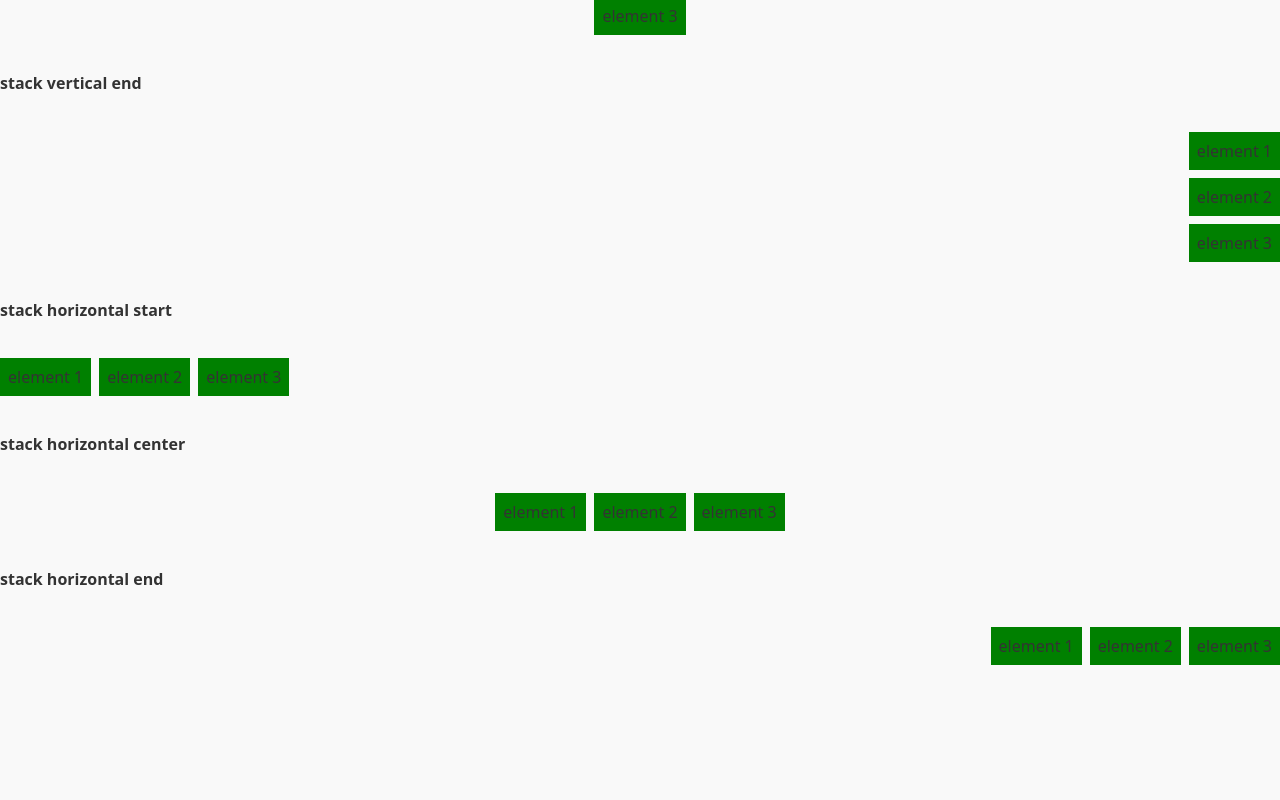
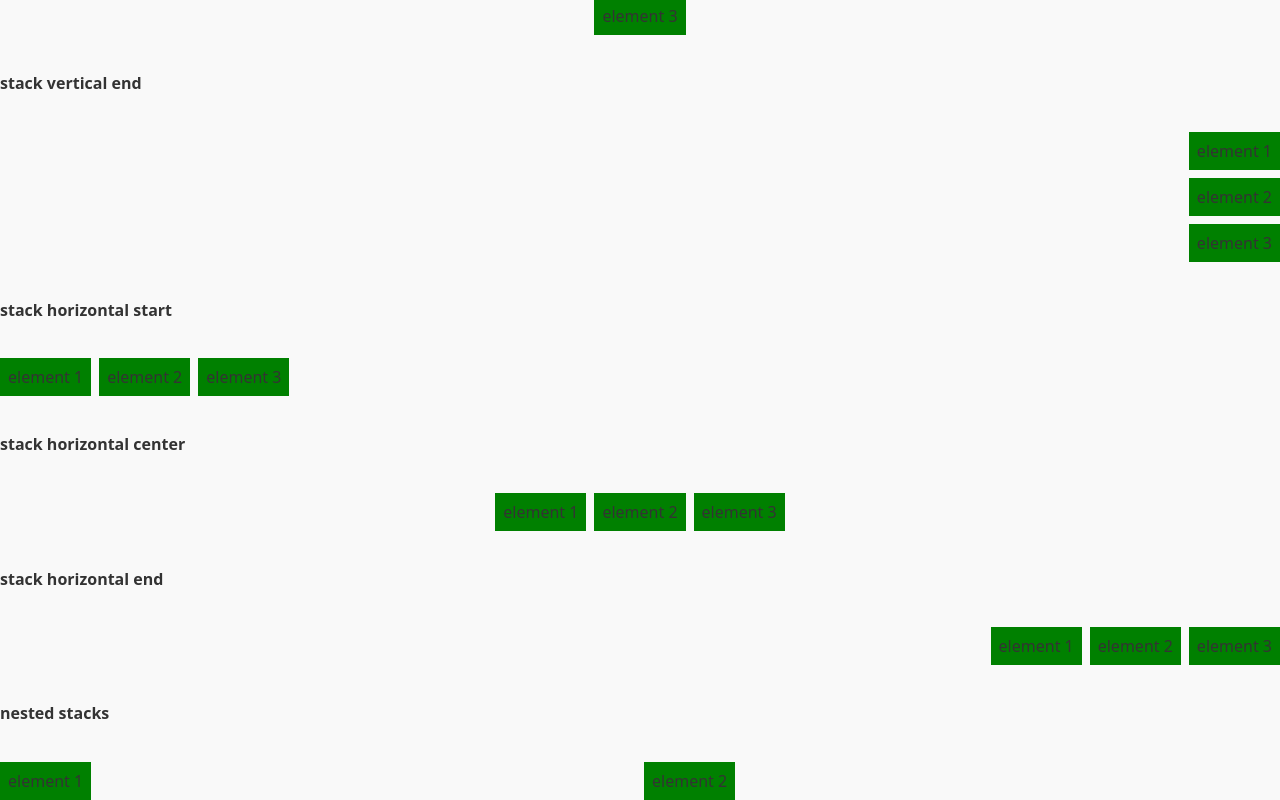
Before and after one commit to robinjac/R4, a SvelteKit app: page / in a window 1280 px wide. Shown: the part 402-1202 px from the top of the page. Before the commit the page ends 1067 px from the top, so only its background shows below. Built offline with nearby package versions, Linux system fonts and the light colour scheme.

Commit message:
Make Stack fill available space

```diff
--- a/src/components/Stack.svelte
+++ b/src/components/Stack.svelte
@@ -14,6 +14,7 @@
 
 <div
     style:display="flex"
+    style:flex-grow="1"
     style:gap={gap ? `var(--size-${gap})` : "0"}
     style:flex-direction={vertical ? "column" : "row"}
     style:align-items={vertical && align ? align : "stretch"}
--- a/src/routes/+page.svelte
+++ b/src/routes/+page.svelte
@@ -41,4 +41,12 @@
     <View padding="xxs" border background="green">element 2</View>
     <View padding="xxs" border background="green">element 3</View>
   </Stack>
+
+  <h4>nested stacks</h4>
+   <Stack gap="xxs">
+    <View padding="xxs" border background="green">element 1</View>
+    <Stack align="center">
+        <View padding="xxs" border background="green">element 2</View>
+    </Stack>
+  </Stack>
 </Stack>
```
